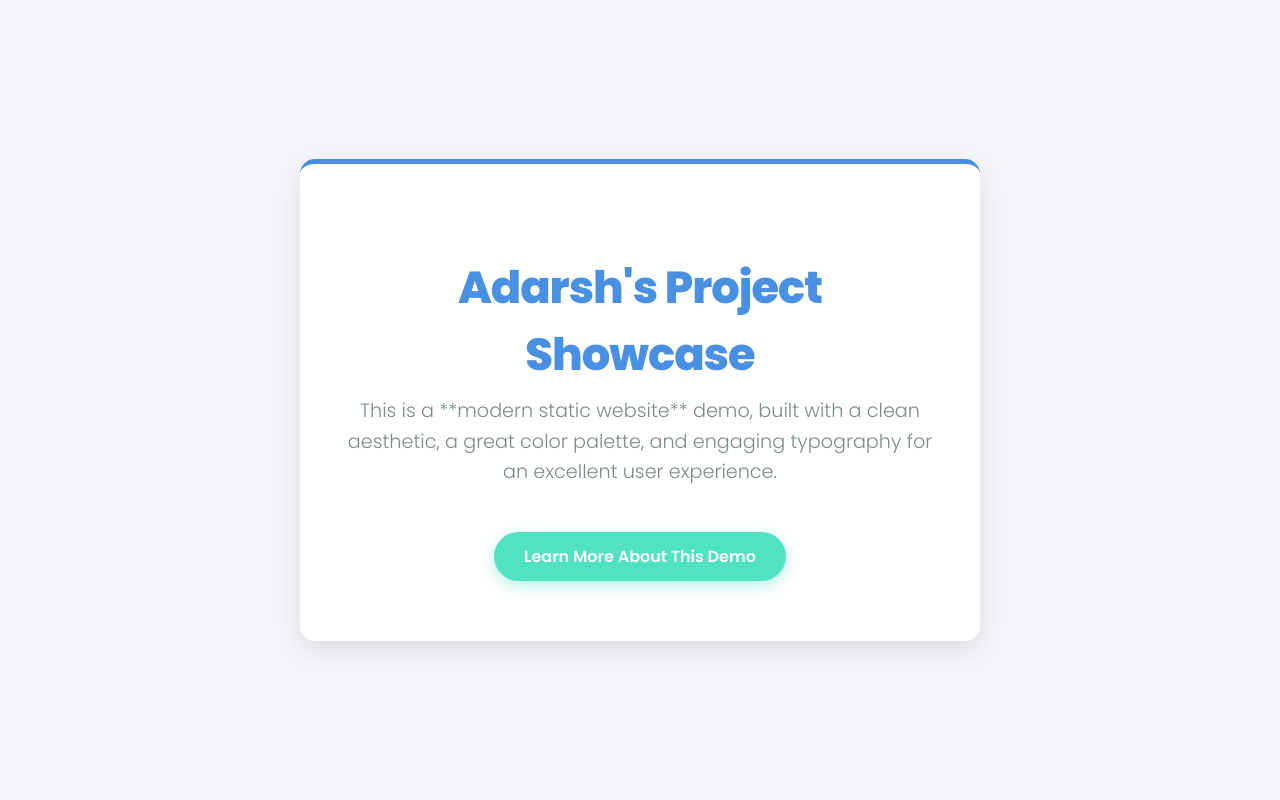
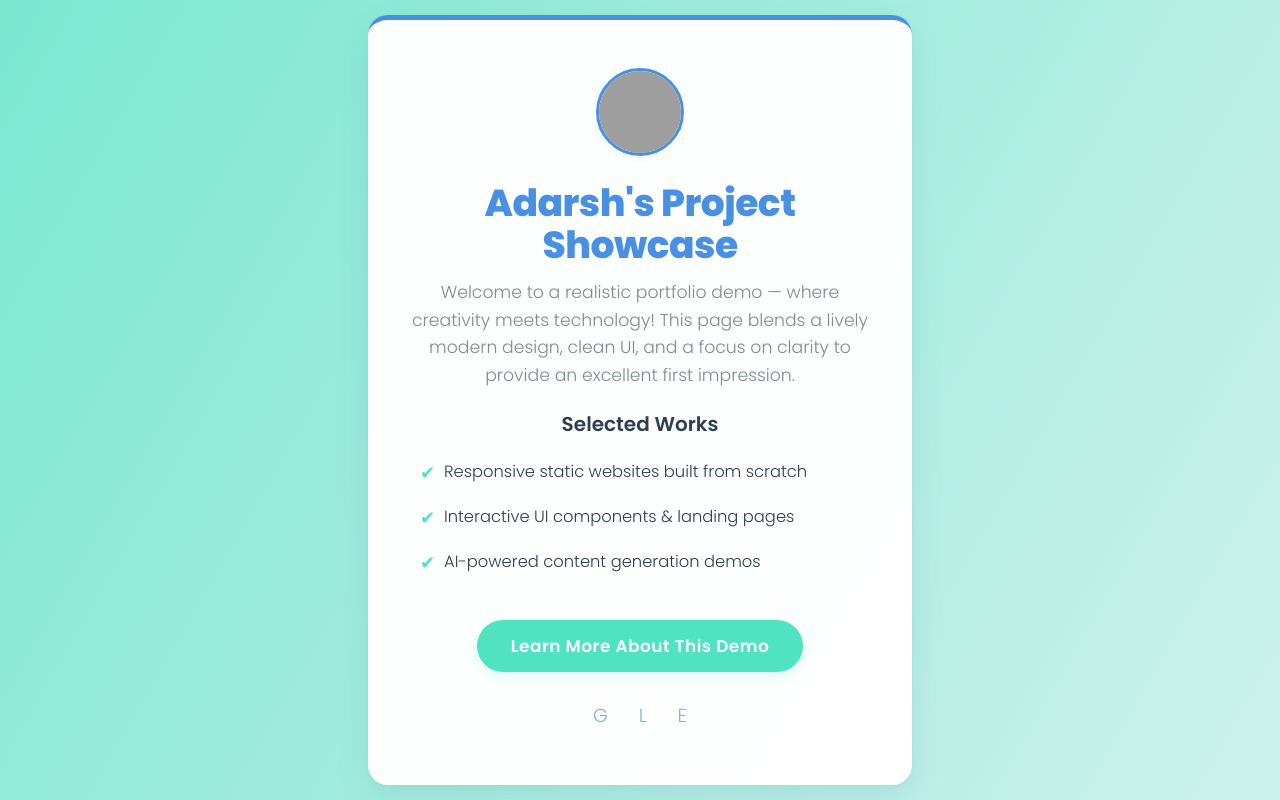
Before and after one commit to bhatadarsh/Static_Website, a plain HTML site: page index.html in a window 1280 px wide. Drawn offline with Linux system fonts and the light colour scheme; grey boxes are pictures that could not be loaded.

Commit message:
modified

```diff
--- a/index.html
+++ b/index.html
@@ -3,90 +3,184 @@
 <head>
   <meta charset="UTF-8" />
   <meta name="viewport" content="width=device-width, initial-scale=1.0" />
-  <title>Adarsh Modern Static Website</title>
+  <title>Adarsh Portfolio — Modern Static Site</title>
   <link href="https://fonts.googleapis.com/css2?family=Poppins:wght@300;600;800&display=swap" rel="stylesheet">
   <style>
-    /* 🎨 Modern Color Palette & Typography */
-    :root {
-      --primary-color: #4A90E2; /* A vibrant blue */
-      --secondary-color: #50E3C2; /* A contrasting mint green */
-      --text-dark: #2c3e50; /* Dark, professional text */
-      --text-light: #ecf0f1; /* Light text for dark backgrounds */
-      --background-light: #f4f6f9; /* Light, subtle background */
-    }
-
+    /* 🎨 Modern Animated Background */
     body {
-      font-family: 'Poppins', sans-serif; /* Use the imported modern font */
+      font-family: 'Poppins', sans-serif;
       margin: 0;
       padding: 0;
       min-height: 100vh;
-      display: flex; /* Use Flexbox for easy centering */
+      display: flex;
       justify-content: center;
       align-items: center;
-      background-color: var(--background-light);
-      color: var(--text-dark);
-      transition: background-color 0.3s ease;
+      box-sizing: border-box;
+      /* Animated gradient background for depth */
+      background: linear-gradient(120deg, #4A90E2, #50E3C2, #f4f6f9);
+      background-size: 400% 400%;
+      animation: gradientMove 13s ease infinite;
+      transition: background 0.3s;
+    }
+    @keyframes gradientMove {
+      0%,100% {background-position: 0% 50%;}
+      50% {background-position: 100% 50%;}
     }
 
-    /* 🖼️ Main Container for better structure */
+    /* 🖼 Container with subtle elevation and animation */
     .container {
-      background-color: white;
-      padding: 60px 40px;
-      border-radius: 15px; /* Subtle rounded corners */
-      box-shadow: 0 10px 30px rgba(0, 0, 0, 0.1); /* Soft, modern shadow */
+      background: rgba(255, 255, 255, 0.98);
+      padding: 48px 32px;
+      border-radius: 20px;
+      box-shadow: 0 12px 35px 0 rgba(50, 90, 150, 0.11), 0 1.5px 4px 0 rgba(80, 227, 194, 0.09);
       text-align: center;
-      max-width: 600px;
-      width: 90%;
-      /* Simple modern background element (optional) */
-      border-top: 5px solid var(--primary-color);
+      max-width: 480px;
+      width: 94%;
+      border-top: 5px solid #4A90E2;
+      position: relative;
+      transition: box-shadow 0.22s;
+    }
+    .container:focus-within, .container:hover {
+      box-shadow: 0 14px 47px 0 rgba(50, 90, 150, 0.19), 0 2px 8px 0 rgba(80, 227, 194, 0.14);
     }
 
-    /* ✏️ Typography Styling */
-    h1 {
-      font-size: 2.8rem; /* Large, bold heading */
-      font-weight: 800; /* Extra bold */
-      color: var(--primary-color);
-      margin-bottom: 0.5rem;
-      letter-spacing: -1px; /* Tighter letter spacing for impact */
+    /* 👤 Profile avatar */
+    .avatar {
+      width: 82px;
+      height: 82px;
+      border-radius: 50%;
+      margin-bottom: 1.3rem;
+      box-shadow: 0 2px 8px rgba(80, 227, 194, 0.12);
+      border: 3px solid #4A90E2;
+      object-fit: cover;
+      background: #f4f6f9;
+      transition: border 0.23s;
+    }
+    .container:hover .avatar, .container:focus-within .avatar {
+      border-color: #50E3C2;
     }
 
+    /* ✏️ Typography */
+    h1 {
+      font-size: 2.35rem;
+      font-weight: 800;
+      color: #4A90E2;
+      margin: 0;
+      letter-spacing: -0.5px;
+      line-height: 1.1;
+    }
+    h2 {
+      font-size: 1.25rem;
+      font-weight: 600;
+      margin: 20px 0 10px;
+      color: #2c3e50;
+    }
     p {
-      font-size: 1.2rem;
-      font-weight: 300; /* Lighter weight for body text */
-      color: #7f8c8d; /* Muted gray for description */
-      margin-top: 0;
+      font-size: 1.08rem;
+      font-weight: 300;
+      color: #7f8c8d;
+      margin-top: 0.8rem;
       line-height: 1.6;
+      margin-bottom: 18px;
     }
 
-    /* 🌟 Call to Action Button (Optional but highly recommended for modernity) */
+    /* ⭐ Feature list */
+    .project-list {
+      text-align: left;
+      padding: 0;
+      margin: 0 0 18px 0;
+      list-style: none;
+    }
+    .project-list li {
+      padding: 10px 0 10px 44px;
+      position: relative;
+      font-size: 1.02rem;
+      color: #2c3e50;
+      font-weight: 400;
+    }
+    .project-list li:before {
+      content: '✔';
+      position: absolute;
+      left: 20px;
+      top: 50%;
+      color: #50E3C2;
+      font-size: 1.12em;
+      transform: translateY(-50%);
+    }
+
+    /* 🌟 Modern button with ripple effect */
     .btn {
       display: inline-block;
-      margin-top: 25px;
-      padding: 12px 30px;
-      font-size: 1rem;
+      margin-top: 18px;
+      padding: 13px 34px;
+      font-size: 1.06rem;
       font-weight: 600;
+      letter-spacing: 0.03em;
+      color: #fff;
+      background-color: #50E3C2;
+      border-radius: 999px;
+      border: none;
+      outline: none;
+      box-shadow: 0 4px 14px rgba(80, 227, 194, 0.18);
+      cursor: pointer;
       text-decoration: none;
-      color: white;
-      background-color: var(--secondary-color);
-      border-radius: 50px; /* Pill-shaped button */
-      transition: all 0.3s ease;
-      box-shadow: 0 5px 15px rgba(80, 227, 194, 0.4);
+      transition: background 0.23s, color 0.18s, transform 0.17s;
+      position: relative;
+    }
+    .btn:focus, .btn:hover {
+      background-color: #4ADBC6;
+      color: #263238;
+      transform: translateY(-2px) scale(1.025);
     }
 
-    .btn:hover {
-      background-color: #4ADBC6; /* Slightly darker on hover */
-      box-shadow: 0 8px 20px rgba(80, 227, 194, 0.6);
-      transform: translateY(-2px); /* Subtle lift on hover */
+    /* 🔗 Social links row */
+    .social {
+      display: flex;
+      justify-content: center;
+      gap: 17px;
+      margin: 22px 0 0;
+    }
+    .social a {
+      color: #4A90E2;
+      opacity: 0.7;
+      font-size: 1.18rem;
+      border-radius: 50%;
+      padding: 7px;
+      transition: opacity 0.19s, background 0.23s;
+      background: none;
+      text-decoration: none;
+    }
+    .social a:focus, .social a:hover {
+      background: #e8f7fa;
+      opacity: 1;
+      outline: 2px solid #50E3C2;
+    }
+    @media (max-width: 600px) {
+      .container { padding: 20px 5vw; }
+      h1 { font-size: 1.49rem; }
+      .avatar { width: 55px; height: 55px; }
     }
   </style>
 </head>
 <body>
-  <div class="container">
+  <main class="container" tabindex="0">
+    <img src="https://randomuser.me/api/portraits/men/32.jpg" alt="Adarsh's Avatar" class="avatar" loading="lazy" />
     <h1>Adarsh's Project Showcase</h1>
     <p>
-      This is a **modern static website** demo, built with a clean aesthetic, a great color palette, and engaging typography for an excellent user experience.
+      Welcome to a realistic portfolio demo — where creativity meets technology! This page blends a lively modern design, clean UI, and a focus on clarity to provide an excellent first impression.
     </p>
-    <a href="#" class="btn">Learn More About This Demo</a>
-  </div>
+    <h2>Selected Works</h2>
+    <ul class="project-list">
+      <li>Responsive static websites built from scratch</li>
+      <li>Interactive UI components & landing pages</li>
+      <li>AI-powered content generation demos</li>
+    </ul>
+    <a href="#" class="btn" aria-label="Read more about Adarsh's projects">Learn More About This Demo</a>
+    <nav class="social" aria-label="Social Links">
+      <a href="https://github.com/" target="_blank" aria-label="Github" rel="noopener">G</a>
+      <a href="https://linkedin.com/" target="_blank" aria-label="LinkedIn" rel="noopener">L</a>
+      <a href="mailto:hello@adarsh.dev" aria-label="Email">E</a>
+    </nav>
+  </main>
 </body>
 </html>
```
